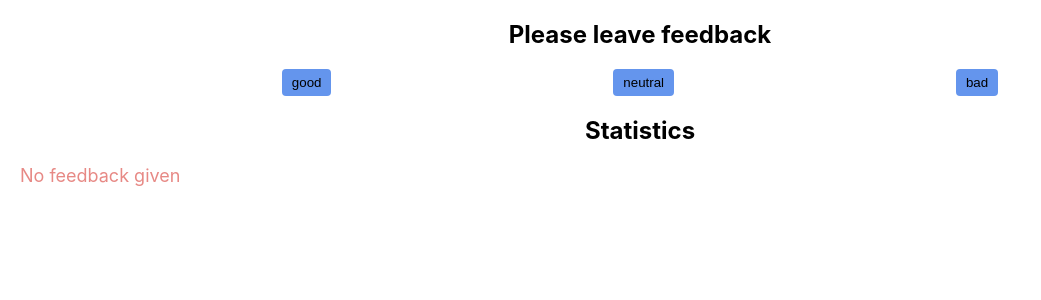
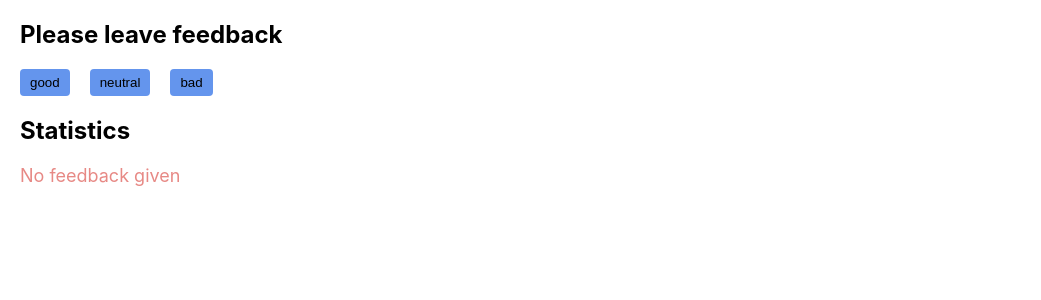
Before and after one commit to SerhiyStepanov/goit-react-hw-02-feedback, a React (Create React App) app: page / in a window 1280 px wide. Shown: the top 300 px of the page, without its empty margins (0-1041 px from the left). Built offline with nearby package versions, Linux system fonts and the light colour scheme.

Commit message:
change style css

```diff
--- a/src/components/Feedback.module.css
+++ b/src/components/Feedback.module.css
@@ -1,13 +1,15 @@
 .title {
-  text-align: center;
+  margin-left: 20px;
 }
 
 .btnContainer {
-  display: flex;
-  justify-content: space-evenly;
+  margin-left: 20px;
+  /* display: flex;/ */
+  /* justify-content: space-evenly; */
 }
 
 .btn {
+  margin-right: 20px;
   padding: 6px 10px;
   cursor: pointer;
   border: none;
@@ -24,6 +26,7 @@ li {
   font-size: 16px;
   font-weight: 600;
 }
+
 .message {
   margin-left: 20px;
   font-size: 18px;
--- a/src/components/FeedbackOptions.js
+++ b/src/components/FeedbackOptions.js
@@ -28,6 +28,6 @@ export default function FeedbackOptions({
 
 FeedbackOptions.propTypes = {
   incrementGood: PropTypes.func,
-  cincrementGood: PropTypes.func,
+  incrementNeutral: PropTypes.func,
   incrementBad: PropTypes.func,
 };
--- a/src/components/Notification.js
+++ b/src/components/Notification.js
@@ -1,9 +1,13 @@
-import React from "react";
+import React, { Fragment } from "react";
 import PropTypes from "prop-types";
 import s from "./Feedback.module.css";
 
 export default function Notification({ message }) {
-  return <p className={s.message}>{message}</p>;
+  return (
+    <Fragment>
+      <p className={s.message}>{message}</p>
+    </Fragment>
+  );
 }
 
 Notification.propTypes = {
```
